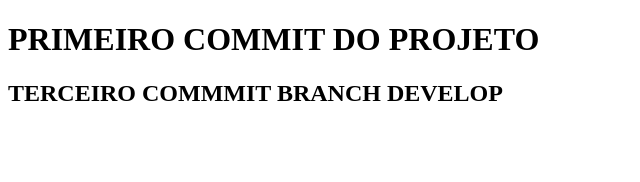
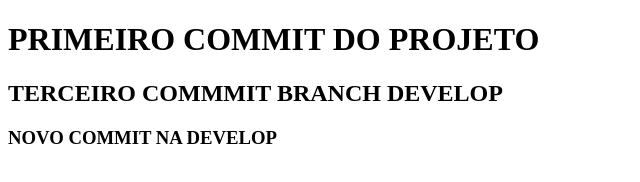
Before and after one commit to ultima-guilherme-lisboa/git-revisao-10-07, a plain HTML site: page index.html in a window 1280 px wide. Shown: the whole page, without its empty margins (0-640 px from the left). Drawn offline with Linux system fonts and the light colour scheme.

Commit message:
NOVO COMMMIT NA DEVELOP

```diff
--- a/index.html
+++ b/index.html
@@ -13,5 +13,8 @@
     <h2>
         TERCEIRO COMMMIT BRANCH DEVELOP
     </h2>
+    <h3>
+        NOVO COMMIT NA DEVELOP
+    </h3>
 </body>
 </html>
```
